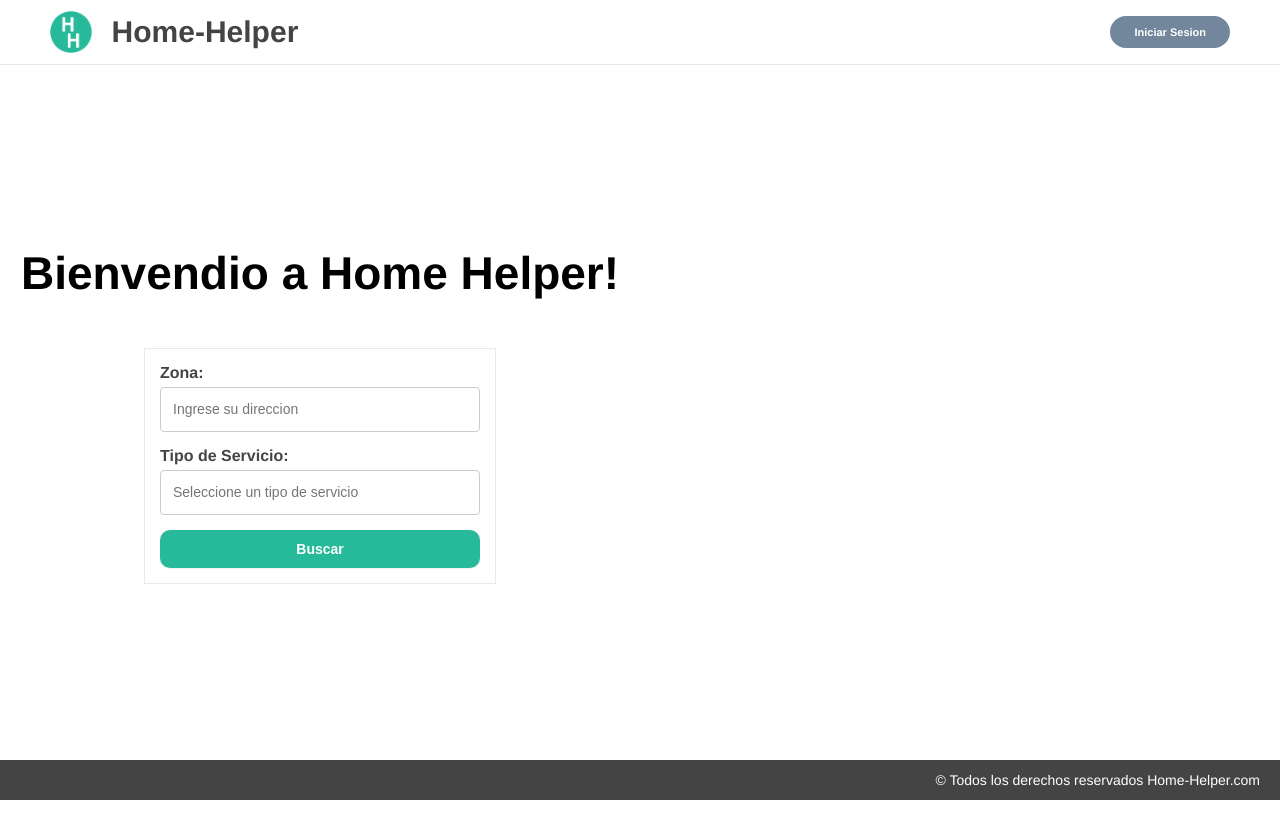
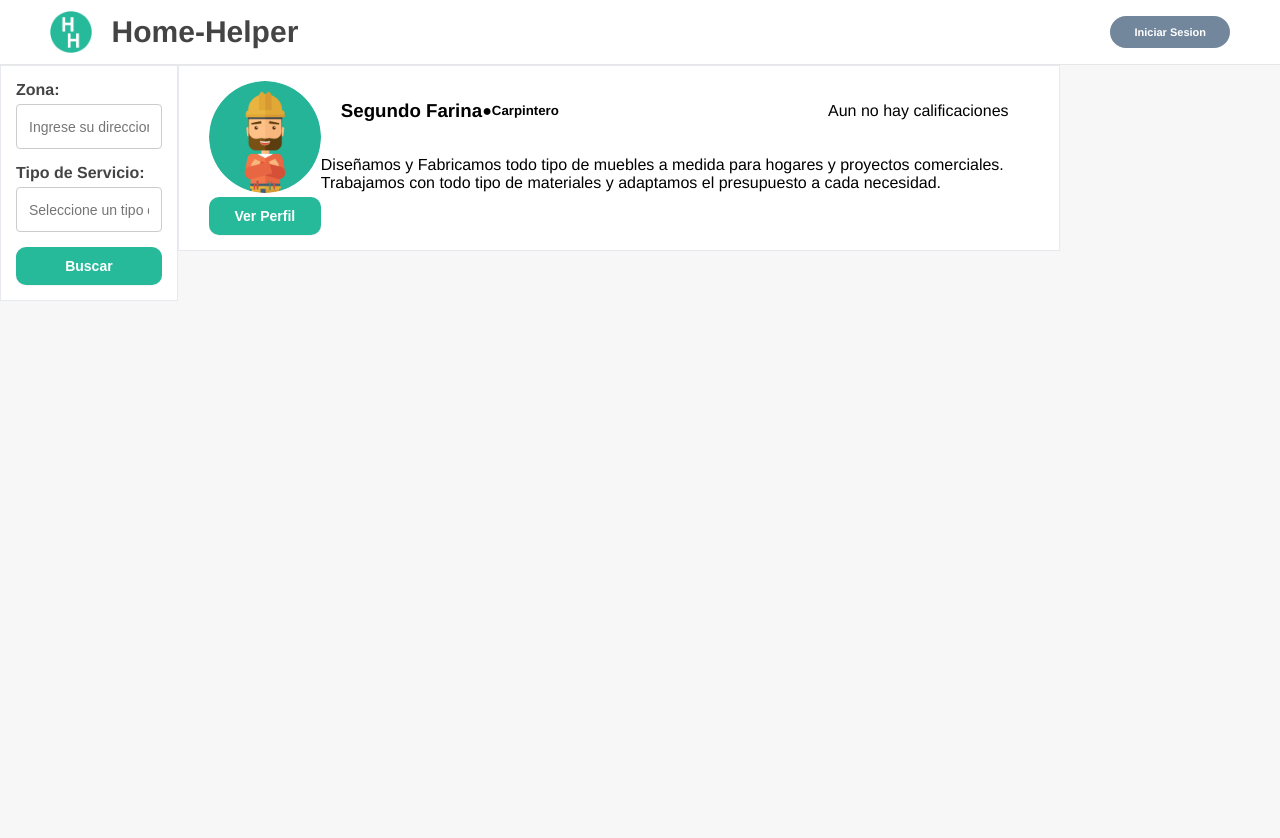
Before and after one commit to segundofarina/HomeHelperReact, a React (Create React App) app: page /search in a window 1280 px wide. Shown: the top 838 px of the page. Before the commit the page ends 800 px from the top, so only its background shows below. Built offline with nearby package versions, Linux system fonts and the light colour scheme.

Commit message:
Starting serach page

```diff
--- a/src/App.js
+++ b/src/App.js
@@ -2,6 +2,7 @@ import React, { Component } from 'react'
 import styles from './App.module.css'
 import Layout from './hoc/Layout/Layout'
 import Home from './containers/home/Home'
+import Search from './containers/search/Search'
 
 
 class App extends Component {
@@ -9,7 +10,7 @@ class App extends Component {
     return (
       <div className={styles.app}>
         <Layout>
-          <Home/>
+          <Search/>
         </Layout>
       </div>
     );
--- /dev/null
+++ b/src/components/search/result/profile.js
@@ -0,0 +1,42 @@
+import React from 'react'
+import defaultImg from '../../../assets/img/defaultProfile.png'
+import styles from './profile.module.css'
+import Button from '../../UI/Button/Button'
+import Panel from '../../UI/Panel/Panel'
+
+const profile = () => {
+    return (
+        <Panel className={styles.Panel}>
+            <div className={styles.Col}>
+                <div className={styles.ProfileImg}>
+                    <img src={defaultImg} alt="../../../assets/defaultProfile.png" />
+                </div>
+                <Button>Ver Perfil</Button>
+            </div>
+            <div className={styles.Col}>
+                <div className={[styles.Row, styles.Title].join(' ')}>
+                    <div className={styles.ProfileHeader}>
+                        <h3 className={styles.ProfileName}>Segundo Farina</h3>
+                        <span className={styles.SeparatorDot}>&#x25CF;</span>
+                        <h5 className={styles.ServiceTypes}>Carpintero</h5>
+                    </div>
+                    <div className={styles.Calification}>
+                        <p className={styles.emptyStars}>Aun no hay calificaciones</p>
+                    </div>
+                </div>
+                <div className={styles.row}>
+                    <p>
+                        Diseñamos y Fabricamos todo tipo de muebles a medida para hogares y proyectos comerciales.
+                    Trabajamos con todo tipo de materiales y adaptamos el presupuesto a cada necesidad.
+                    </p>
+                </div>
+
+            </div>
+
+        </Panel>
+
+
+    )
+}
+
+export default profile
--- /dev/null
+++ b/src/components/search/result/profile.module.css
@@ -0,0 +1,47 @@
+.Row{
+    display: flex;
+    flex-direction: row;
+    flex-wrap: nowrap;
+    width: 100%;
+}
+.Col {
+    display: flex;
+    flex-direction: column;
+}
+.Panel{
+    display: flex;
+    padding:15px 30px;
+    width: 80%;
+}
+
+
+
+.Title{
+    display: flex;
+    justify-content: space-between;
+    align-items: center;
+    width: 100%;
+    padding: 0 20px;
+}
+.ProfileImg {
+    /* margin: auto; */
+    max-width: 7em;
+    left: 0;
+    right: 0;
+}
+
+.Calification{
+
+}
+
+.ProfileHeader{
+    display: flex;
+    align-items: center;
+}
+
+.ProfileImg img {
+    border-radius: 100%;
+    width: 7em;
+    height: 7em;
+    object-fit: cover;
+}
--- /dev/null
+++ b/src/containers/search/Search.js
@@ -0,0 +1,27 @@
+import React,{Component} from 'react'
+import SearchComponent from '../../components/Home/Search/Search'
+import Panel from '../../components/UI/Panel/Panel'
+import styles from './Search.module.css'
+import Profile from '../../components/search/result/profile'
+
+class Search extends Component{
+
+
+    render (){
+        return (
+            <div className={styles.Container}>
+                <div className={styles.leftPanel}>
+                    <SearchComponent/>
+                </div>
+                <div className={styles.results}>
+                    <Profile/>
+                </div>
+
+
+
+            </div>
+        )
+    }
+}
+
+export default Search
--- /dev/null
+++ b/src/containers/search/Search.module.css
@@ -0,0 +1,8 @@
+.Container{
+    display: flex;
+    flex-wrap: nowrap;
+    background-color: #F7F7F7;
+    height: 100%;
+    width: 100%;
+    position: absolute;
+}
```
